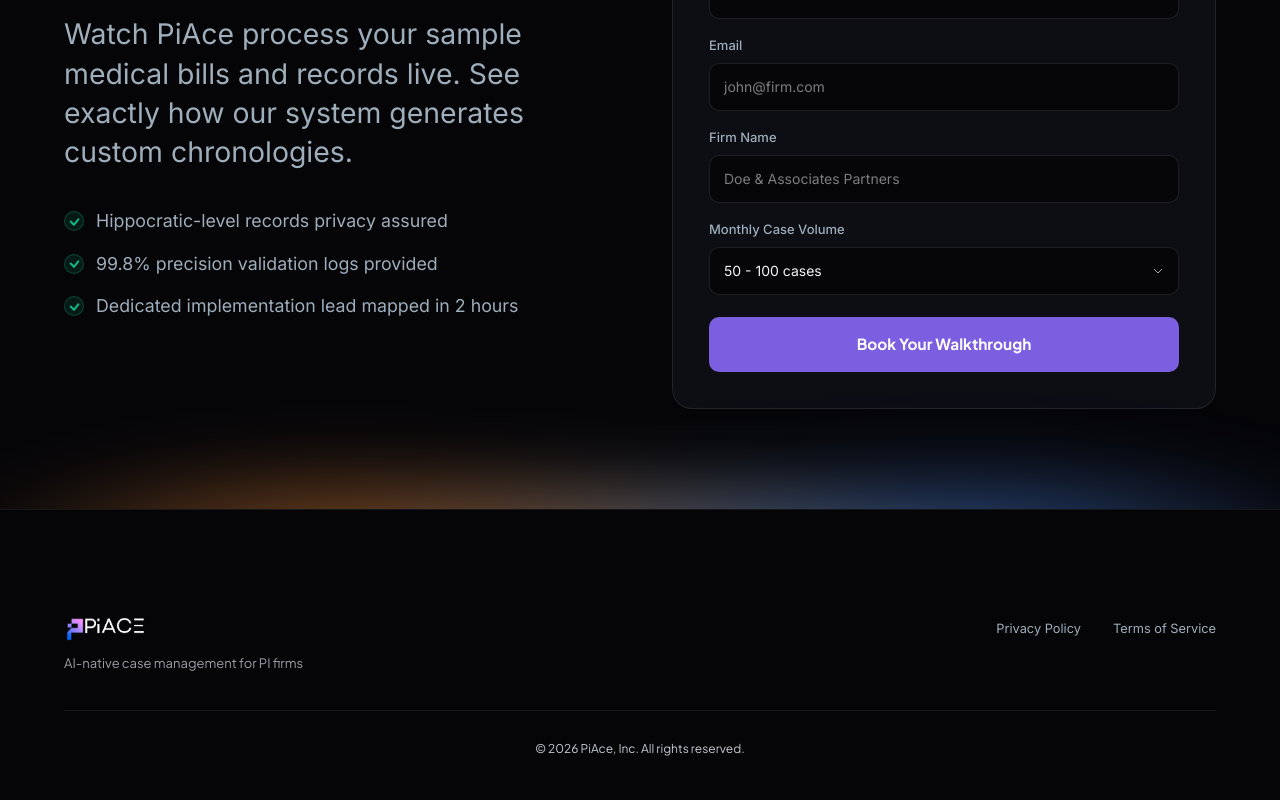
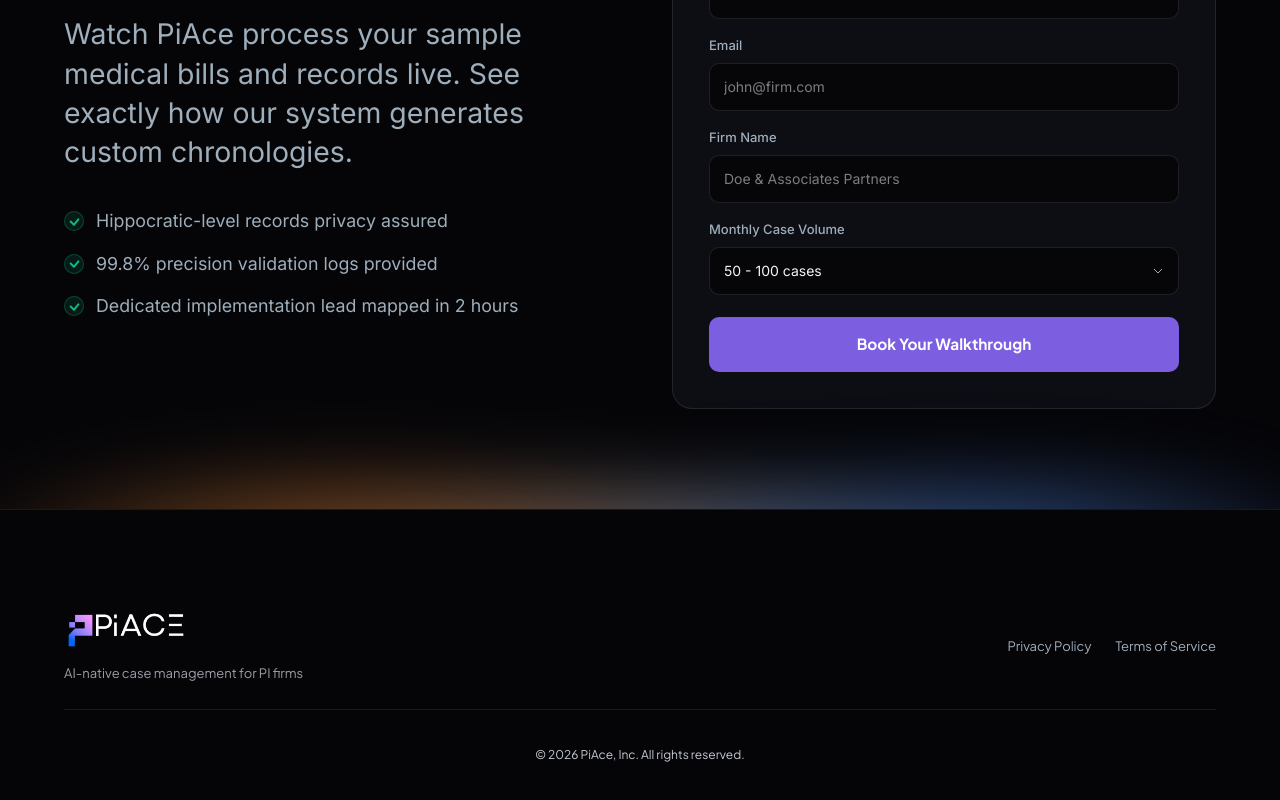
Before and after one commit to rikhinagra/piace-web, a Next.js app: page / in a window 1280 px wide. Shown: the part 5363-6163 px from the top of the page. Built offline with nearby package versions, Linux system fonts and the light colour scheme.

Commit message:
Match Footer CSS to Figma: logo size, fonts, spacing, link gap, tighter padding

```diff
--- a/components/Footer.tsx
+++ b/components/Footer.tsx
@@ -2,18 +2,18 @@
 
 export default function Footer() {
   return (
-    <footer style={{ background: "#050508", borderTop: "1px solid rgba(255,255,255,0.07)" }}>
+    <footer style={{ background: "#050508", borderTop: "1px solid rgba(255,255,255,0.08)" }}>
       <div className="wrap">
 
         {/* ── Top row: logo+tagline left | links right ── */}
         <div
           style={{
             display: "flex",
-            alignItems: "flex-start",
+            alignItems: "center",
             justifyContent: "space-between",
             flexWrap: "wrap",
             gap: "24px",
-            padding: "clamp(32px, 4vw, 52px) 0 clamp(24px, 3vw, 36px)",
+            padding: "clamp(28px, 3.5vw, 52px) 0 clamp(16px, 2vw, 28px)",
           }}
         >
           {/* Left: logo + tagline */}
@@ -22,7 +22,7 @@
             <img
               src="/piace-logo.png"
               alt="PIace"
-              style={{ height: "28px", width: "auto", display: "block", marginBottom: "10px" }}
+              style={{ height: "42px", width: "auto", display: "block", marginBottom: "12px" }}
             />
             <p
               style={{
@@ -31,6 +31,7 @@
                 fontSize: "13px",
                 color: "#9d9da6",
                 margin: 0,
+                whiteSpace: "nowrap",
               }}
             >
               AI-native case management for PI firms
@@ -42,8 +43,7 @@
             style={{
               display: "flex",
               alignItems: "center",
-              gap: "clamp(16px, 2.5vw, 32px)",
-              paddingTop: "4px",
+              gap: "24px",
             }}
           >
             {["Privacy Policy", "Terms of Service"].map((label) => (
@@ -51,10 +51,12 @@
                 key={label}
                 href="#"
                 style={{
-                  fontFamily: "var(--font-inter), sans-serif",
-                  fontSize: "clamp(12px, 1vw, 14px)",
+                  fontFamily: "var(--font-jakarta), sans-serif",
+                  fontWeight: 400,
+                  fontSize: "13px",
                   color: "#9eaebb",
                   textDecoration: "none",
+                  whiteSpace: "nowrap",
                   transition: "color 0.2s",
                 }}
                 onMouseEnter={(e) => (e.currentTarget.style.color = "#f4f4f5")}
@@ -78,7 +80,7 @@
             color: "#c5cbd3",
             textAlign: "center",
             margin: 0,
-            padding: "clamp(18px, 2.5vw, 28px) 0",
+            padding: "clamp(20px, 2.7vw, 40px) 0",
           }}
         >
           © 2026 PiAce, Inc. All rights reserved.
```
